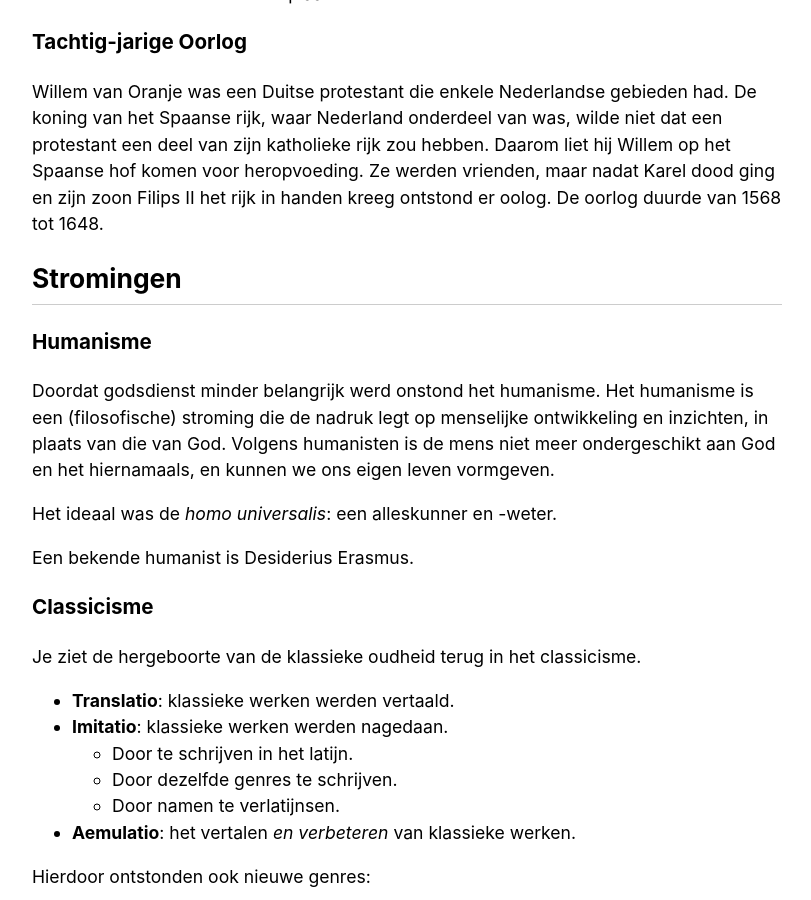
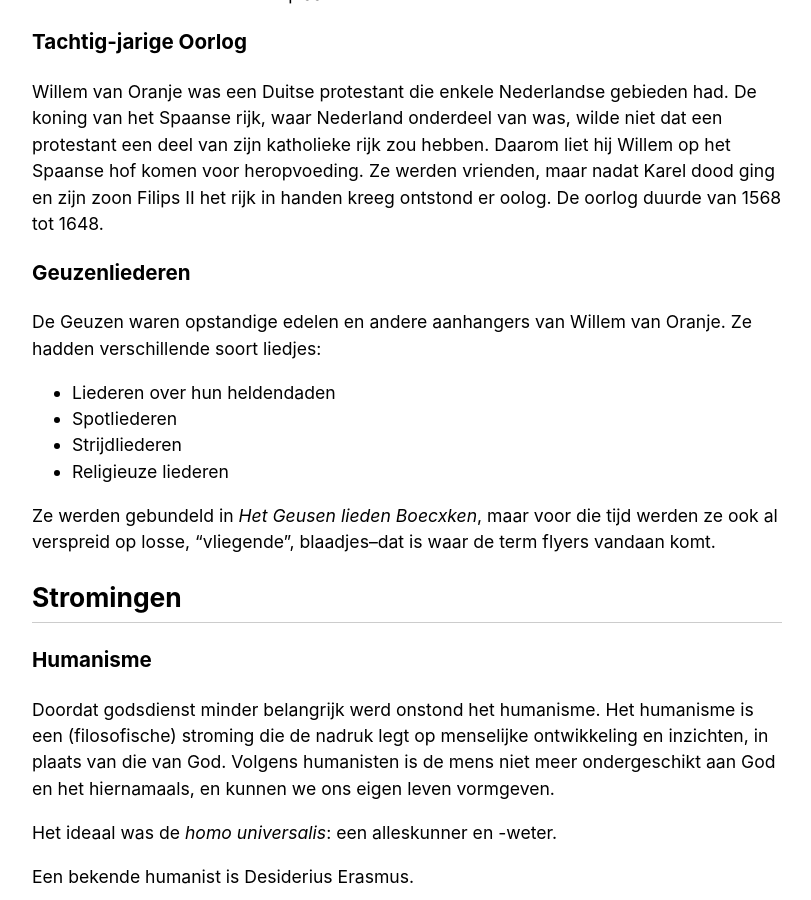
Before and after one commit to RobinBoers/school.geheimesite.nl, a Jekyll site: the page built from 5VWO/TW3/Nederlands.md, in a window 1280 px wide and 900 px high, scrolled down 1040 px. Shown: the whole window, without its empty margins (233-1044 px from the left). Built offline with Jekyll 4.4.1, drawn with Linux system fonts in a browser that asks for light colours; our own code applies the rules of GitHub Pages for plain Markdown files.

Commit message:
Add section on songs

```diff
--- a/5VWO/TW3/Nederlands.md
+++ b/5VWO/TW3/Nederlands.md
@@ -23,6 +23,17 @@ In 1566 vond de beeldenstorm plaats.
 ### Tachtig-jarige Oorlog
 
 Willem van Oranje was een Duitse protestant die enkele Nederlandse gebieden had. De koning van het Spaanse rijk, waar Nederland onderdeel van was, wilde niet dat een protestant een deel van zijn katholieke rijk zou hebben. Daarom liet hij Willem op het Spaanse hof komen voor heropvoeding. Ze werden vrienden, maar nadat Karel dood ging en zijn zoon Filips II het rijk in handen kreeg ontstond er oolog. De oorlog duurde van 1568 tot 1648.
+
+### Geuzenliederen
+
+De Geuzen waren opstandige edelen en andere aanhangers van Willem van Oranje. Ze hadden verschillende soort liedjes:
+
+- Liederen over hun heldendaden
+- Spotliederen
+- Strijdliederen
+- Religieuze liederen
+
+Ze werden gebundeld in _Het Geusen lieden Boecxken_, maar voor die tijd werden ze ook al verspreid op losse, "vliegende", blaadjes--dat is waar de term flyers vandaan komt.
 
 ## Stromingen
 
```
